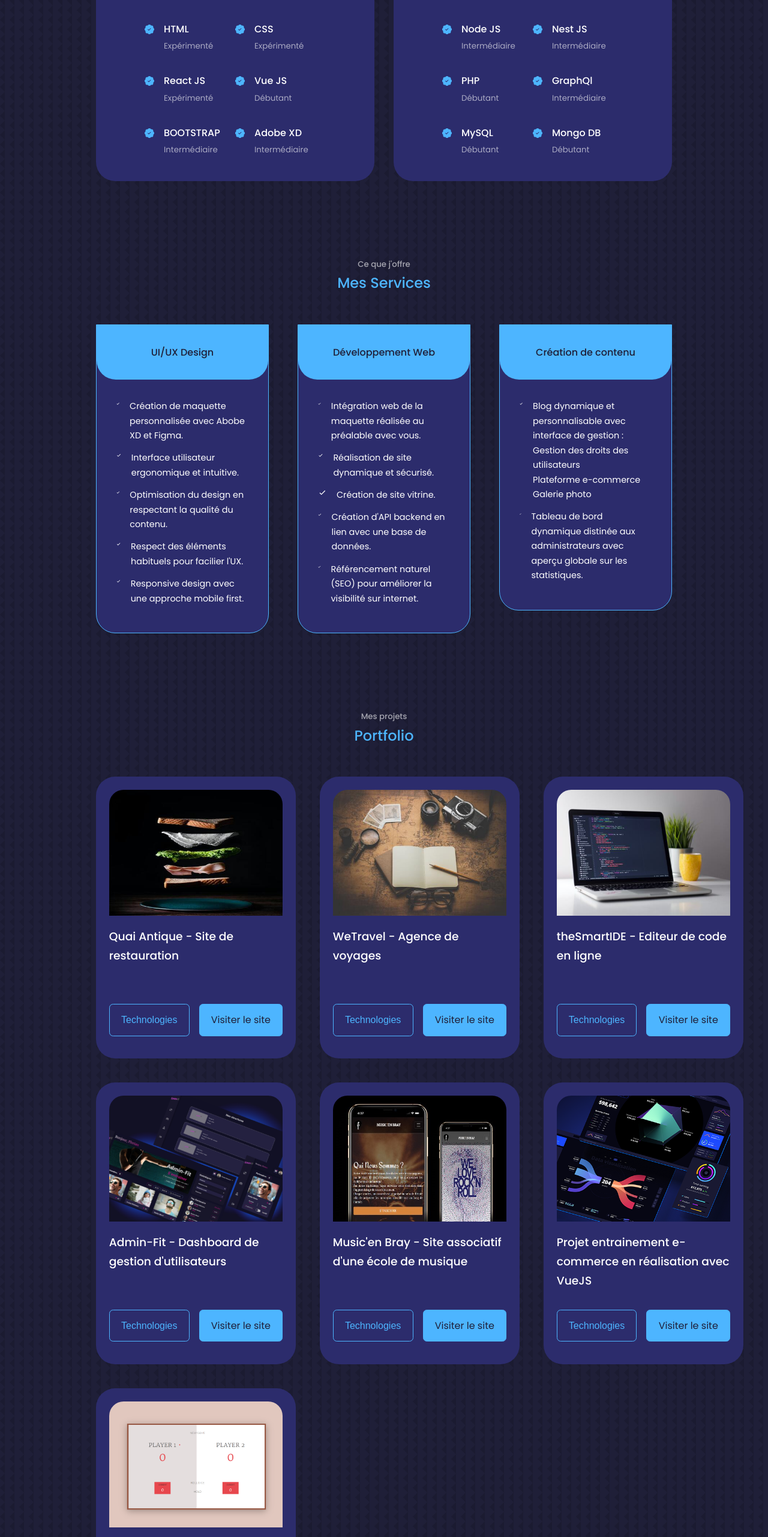
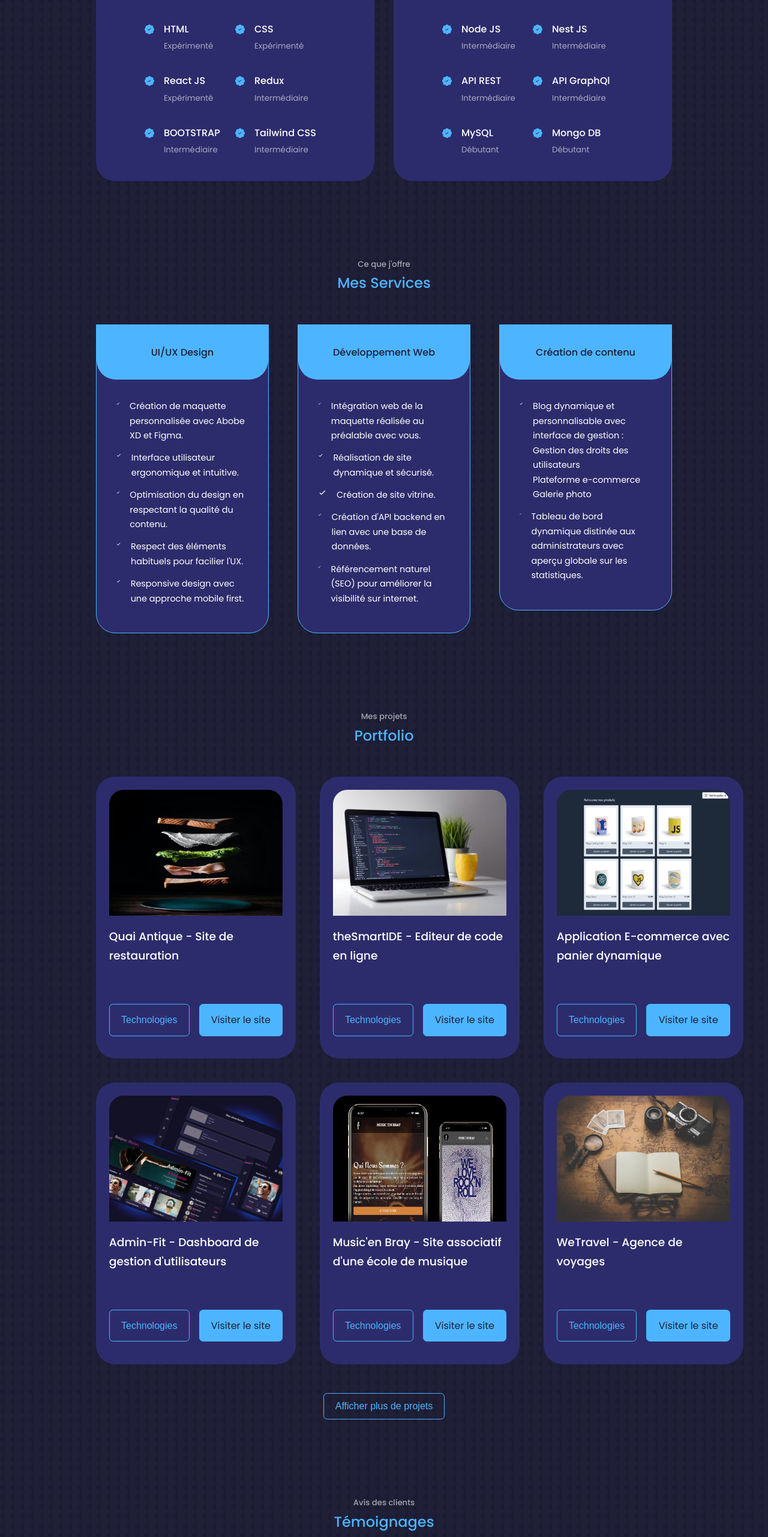
Before and after one commit to Florian-Bclt/Portfolio, a React (Create React App) app: page / in a window 1280 px wide. Shown: the part 1783-4346 px from the top of the page at 60% size. Built offline with nearby package versions, Linux system fonts and the light colour scheme.

Commit message:
edit section, add ecommerce project

```diff
--- a/src/components/about/About.jsx
+++ b/src/components/about/About.jsx
@@ -6,6 +6,12 @@ import {FiUsers} from 'react-icons/fi'
 import {VscFolderLibrary} from 'react-icons/vsc'
 
 const About = () => {
+  const calculateExperience = () => {
+    const currentYear = new Date().getFullYear();
+    const startYear = 2019;
+    return currentYear - startYear;
+  }
+
   return (
     <section id='about'>
       <h5>Faire Connaissance</h5>
@@ -22,7 +28,7 @@ const About = () => {
             <article className="about__card">
               <FaAward className='about_icon'/>
               <h5>Experience</h5>
-              <small>3 ans de pratique</small>
+              <small>{calculateExperience()} ans de pratique</small>
             </article>
             <article className="about__card">
               <FiUsers className='about_icon'/>
--- a/src/components/experience/Experience.jsx
+++ b/src/components/experience/Experience.jsx
@@ -39,8 +39,8 @@ const Experience = () => {
             <article className='experience__details'>
               <BsPatchCheckFill className='experience__details-icon'/>
               <div>
-                <h4>Vue JS</h4>
-                <small className='text-light'>Débutant</small>
+                <h4>Redux</h4>
+                <small className='text-light'>Intermédiaire</small>
               </div>
             </article>
 
@@ -54,7 +54,7 @@ const Experience = () => {
             <article className='experience__details'>
               <BsPatchCheckFill className='experience__details-icon'/>
               <div>
-                <h4>Adobe XD</h4>
+                <h4>Tailwind CSS</h4>
                 <small className='text-light'>Intermédiaire</small>
               </div>
             </article>
@@ -82,15 +82,15 @@ const Experience = () => {
               <article className='experience__details'>
                 <BsPatchCheckFill className='experience__details-icon'/>
                 <div>
-                  <h4>PHP</h4>
-                  <small className='text-light'>Débutant</small>
+                  <h4>API REST</h4>
+                  <small className='text-light'>Intermédiaire</small>
                 </div>
               </article>
 
               <article className='experience__details'>
                 <BsPatchCheckFill className='experience__details-icon'/>
                 <div>
-                  <h4>GraphQl</h4>
+                  <h4>API GraphQl</h4>
                   <small className='text-light'>Intermédiaire</small>
                 </div>
               </article>
--- a/src/components/portfolio/Portfolio.jsx
+++ b/src/components/portfolio/Portfolio.jsx
@@ -26,21 +26,24 @@ const Portfolio = () => {
     },
     {
       id: 2,
-      image: IMG4,
-      title: 'WeTravel - Agence de voyages',
-      demo: 'https://www.florianbouclet.go.yj.fr/',
-      technologies: [{name: "WordPress", icon: <SiWordpress className='icon wp-icon' />}],
+      image: IMG7,
+      title: "theSmartIDE - Editeur de code en ligne",
+      demo: "https://the-smart-ide.netlify.app/",
+      technologies: [
+        {name: "ReactJS", icon: <SiReact className='icon react-icon' />},
+        {name: "Redux", icon: <SiRedux className='icon redux-icon' />}
+      ],
       showTechnologies: false
     },
     {
       id: 3,
-      image: IMG7,
-      title: "theSmartIDE - Editeur de code en ligne",
-      demo: 'https://the-smart-ide.netlify.app/',
+      image: IMG5,
+      title: 'Application E-commerce avec panier dynamique',
+      demo: 'https://ecommerce-bouclet.netlify.app/',
       technologies: [
         {name: "ReactJS", icon: <SiReact className='icon react-icon' />},
         {name: "Redux", icon: <SiRedux className='icon redux-icon' />}
-    ],
+      ],
       showTechnologies: false
     },
     {
@@ -63,10 +66,10 @@ const Portfolio = () => {
     },
     {
       id: 6,
-      image: IMG5,
-      title: 'Projet entrainement e-commerce en réalisation avec VueJS',
-      demo: 'https://dribbble.com/shots/16673715-Crypto-currency-dashboards-and-financial-data-visualization',
-      technologies: [{name: "VueJS", icon: <FaVuejs className='icon vue-icon' />}],
+      image: IMG4,
+      title: 'WeTravel - Agence de voyages',
+      demo: 'https://www.florianbouclet.go.yj.fr/',
+      technologies: [{name: "WordPress", icon: <SiWordpress className='icon wp-icon' />}],
       showTechnologies: false
     },
     {
@@ -80,8 +83,12 @@ const Portfolio = () => {
         {name: "JavaScript", icon: <SiJavascript className='icon js-icon'/>},
       ],
       showTechnologies: false
-    },
+    }
   ]);
+
+  const [displayedProjects, setDisplayedProjects] = useState(6);
+
+  const displayedProjectsData = projects.slice(0, displayedProjects);
 
   function handleTechnologiesClick(projectId) {
     setProjects((prevState) =>
@@ -93,14 +100,13 @@ const Portfolio = () => {
     );
   }
 
-
   return (
     <section id='portfolio'>
       <h5>Mes projets</h5>
       <h2>Portfolio</h2>
 
       <div className="container portfolio__container">
-        {projects.map((project) => (
+        {displayedProjectsData.map((project) => (
           <article key={project.id} className='portfolio__item'>
             <div className='portfolio__item-image'>
               <img src={project.image} alt={project.title} />
@@ -124,7 +130,16 @@ const Portfolio = () => {
           </article>
         ))
         }
+
       </div>
+        {projects.length > displayedProjects && (
+          <button
+            className="btn__load-more"
+            onClick={() => setDisplayedProjects((prev) => prev + 6)}
+          >
+            Afficher plus de projets
+          </button>
+        )}
     </section>
   )
 }
--- a/src/components/portfolio/portfolio.css
+++ b/src/components/portfolio/portfolio.css
@@ -61,6 +61,28 @@
 
 .btn__techno:hover {
   background: var(--color-white);
+  color: var(--color-bg);
+  border-color: transparent;
+}
+
+.btn__load-more {
+  font-weight: 500;
+  font-size: 1em;
+  display: flex;
+  justify-content: center;
+  align-items: center;
+  margin: 3em auto;
+  background-color: transparent;
+  color: var(--color-primary);
+  padding: 0.75rem 1.2rem;
+  border-radius: 0.4rem;
+  cursor: pointer;
+  border: 1px solid var(--color-primary);
+  transition: var(--transition);
+}
+
+.btn__load-more:hover {
+  background: var(--color-primary);
   color: var(--color-bg);
   border-color: transparent;
 }
```
Also changed, not shown: src/assets/portfolio5.png.
